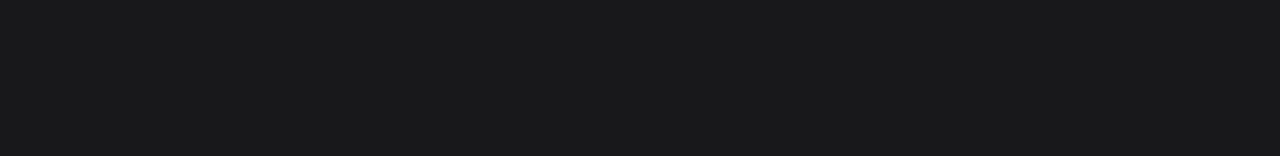
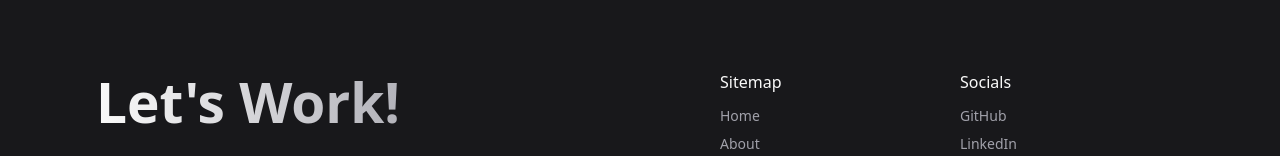
Before and after one commit to limlei2/lim-portfolio, a React (Vite) app: page / in a window 1280 px wide. Shown: the part 2641-2797 px from the top of the page. Before the commit the page ends 2583 px from the top, so only its background shows below. Built offline with nearby package versions, Linux system fonts and the light colour scheme.

Commit message:
completed footer

```diff
--- a/src/App.jsx
+++ b/src/App.jsx
@@ -4,6 +4,7 @@
 import Skills from "./components/Skills";
 import Work from "./components/Work";
 import Contact from "./components/Contact";
+import Footer from "./components/Footer";
 
 
 const App = () => {
@@ -17,6 +18,7 @@
                 <Work />
                 <Contact />
             </main>
+            <Footer />
         </>
     )
 }
--- a/src/components/Contact.jsx
+++ b/src/components/Contact.jsx
@@ -2,17 +2,17 @@
 
 const socialLinks = [
     {
-        href: "",
+        href: "https://github.com/limlei2",
         imgSrc: "",
         alt: "GitHub",
     },
     {
-        href: "",
+        href: "https://www.linkedin.com/in/limlei2/",
         imgSrc: "",
         alt: "LinkedIn",
     },
     {
-        href: "",
+        href: "https://www.instagram.com/limlei2/",
         imgSrc: "",
         alt: "Instagram",
     },
--- /dev/null
+++ b/src/components/Footer.jsx
@@ -0,0 +1,116 @@
+import React from 'react'
+
+import { ButtonPrimary } from "./Button.jsx";
+
+const sitemap = [
+    {
+        label: 'Home',
+        href: '#home'
+    },
+    {
+        label: 'About',
+        href: '#about'
+    },
+    {
+        label: 'Work',
+        href: '#work'
+    },
+    {
+        label: 'Contact Me',
+        href: '#contact'
+    }
+]
+
+const socials = [
+    {
+        label: 'GitHub',
+        href: 'https://github.com/limlei2'
+    },
+    {
+        label: 'LinkedIn',
+        href: 'https://www.linkedin.com/in/limlei2/'
+    },
+    {
+        label: 'Instagram',
+        href: 'https://www.instagram.com/limlei2/'
+    }
+]
+
+const Footer = () => {
+  return (
+    <footer className="section">
+        <div className="container">
+            <div className="lg:grid lg:grid-cols-2">
+                <div className="mb-10">
+                    <h2 className="headline-1 mb-8 lg:max-w-[12ch]">
+                        Let's Work!
+                    </h2>
+
+                    <ButtonPrimary
+                        href="mailto:limlei2@outlook.com"
+                        label="Start Project"
+                        icon="chevron_right"
+                    />
+                </div>
+
+                <div className="grid grid-cols-2 gap-4 lg:pl-20">
+                    <div>
+                        <p className="mb-2">Sitemap</p>
+                        <ul>
+                            {sitemap.map(({ label, href }, key) => (
+                                <li key={key}>
+                                    <a
+                                        href={href}
+                                        className="block text-sm text-zinc-400 py-1 transition-colors hover:text-zinc-200"
+                                    >
+                                        {label}
+                                    </a>
+                                </li>
+                            ))}
+                        </ul>
+                    </div>
+                    <div>
+                        <p className="mb-2">Socials</p>
+                        <ul>
+                            {socials.map(({label, href}, key) => (
+                                <li key={key}>
+                                    <a
+                                        href={href}
+                                        target="_blank"
+                                        className="block text-sm text-zinc-400 py-1 transition-colors hover:text-zinc-200"
+                                    >
+                                        {label}
+                                    </a>
+                                </li>
+                            ))}
+                        </ul>
+                    </div>
+                </div>
+            </div>
+
+
+            <div className="flex items-center justify-between pt-10 mb-8">
+                <a
+                    href=""
+                    className=""
+                >
+                    <img
+                        src=""
+                        width={40}
+                        height={40}
+                        alt="Logo"
+                        className=""
+                    />
+                </a>
+
+                <p className="text-zinc-500 text-sm">
+                    &copy; 2025 <span className="text-zinc-200">Lim Lei</span>
+                </p>
+            </div>
+
+        </div>
+    </footer>
+  )
+}
+
+export default Footer
```
